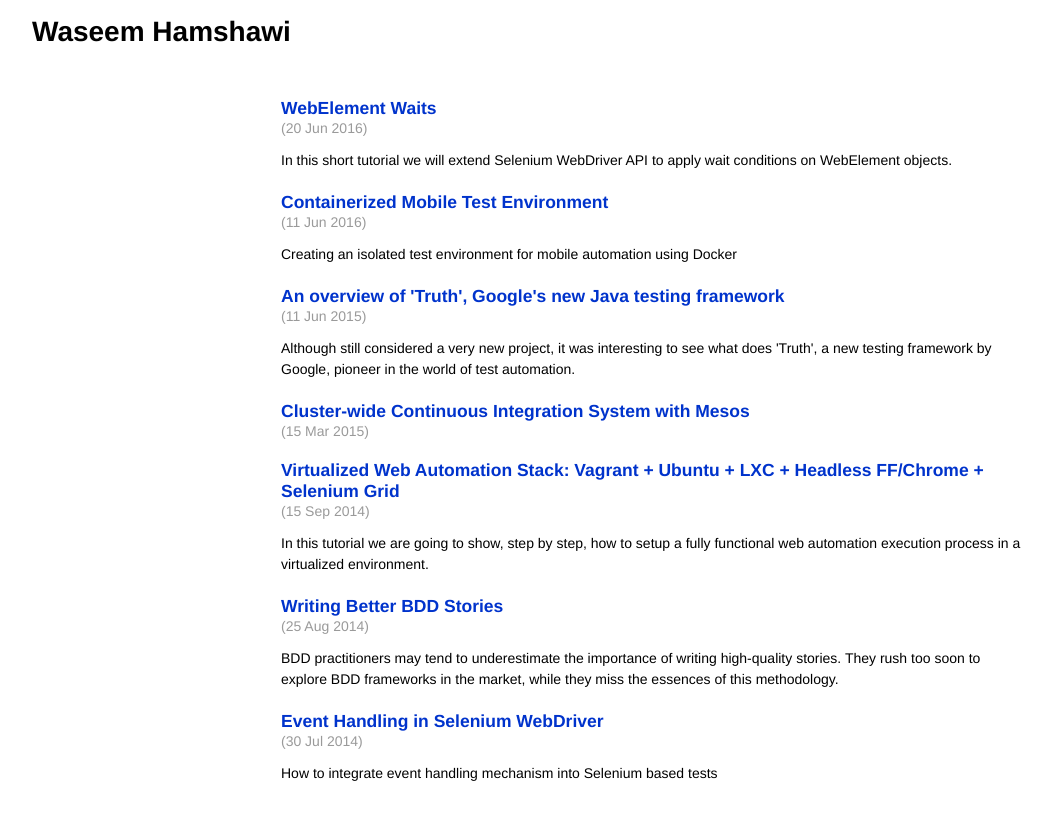
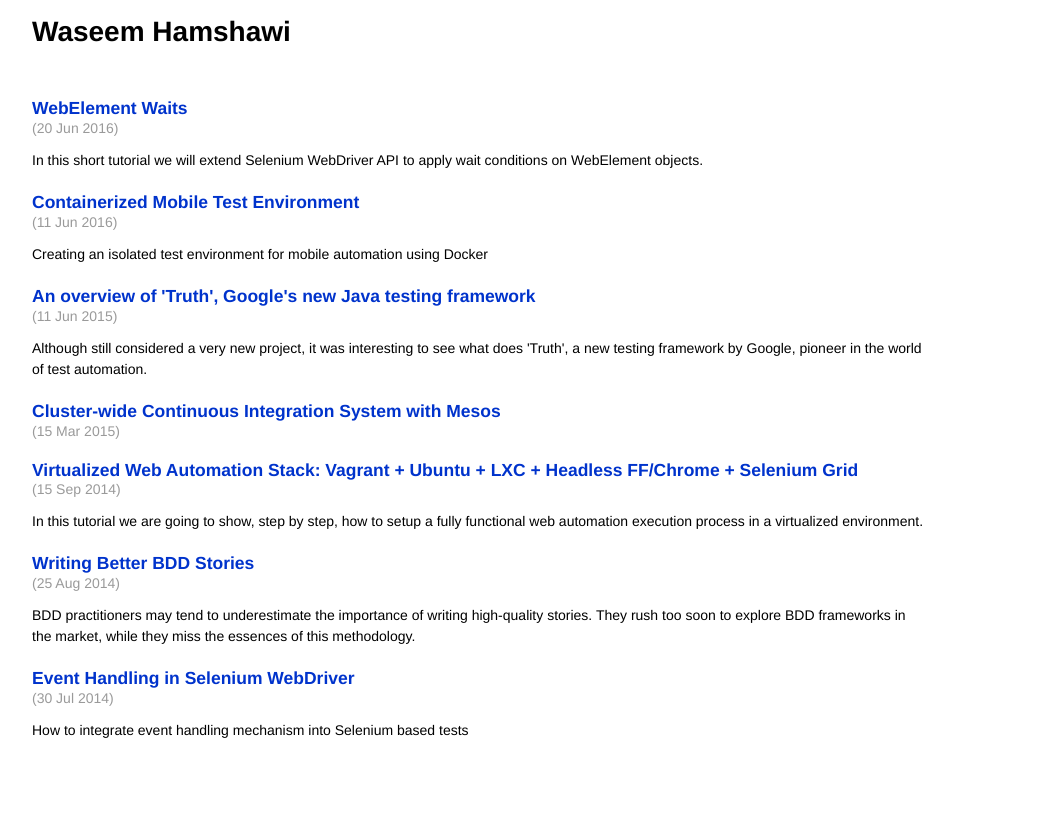
Before and after one commit to waseemh/waseemh.github.io_F, a Jekyll site: the page built from index.html, in a window 1280 px wide. Shown: the top 820 px of the page, without its empty margins (110-1161 px from the left). Built offline with Jekyll 4.4.1, drawn with Linux system fonts in a browser that asks for light colours; the list of posts is cut into pages by our own code.

Commit message:
Update poole.css

```diff
--- a/public/css/poole.css
+++ b/public/css/poole.css
@@ -266,8 +266,8 @@ tbody tr:nth-child(odd) th {
 }
 
 #main {
-float:right;
-width:75%;
+float:left;
+width:90%;
 }
 
 #sidebar {
```
